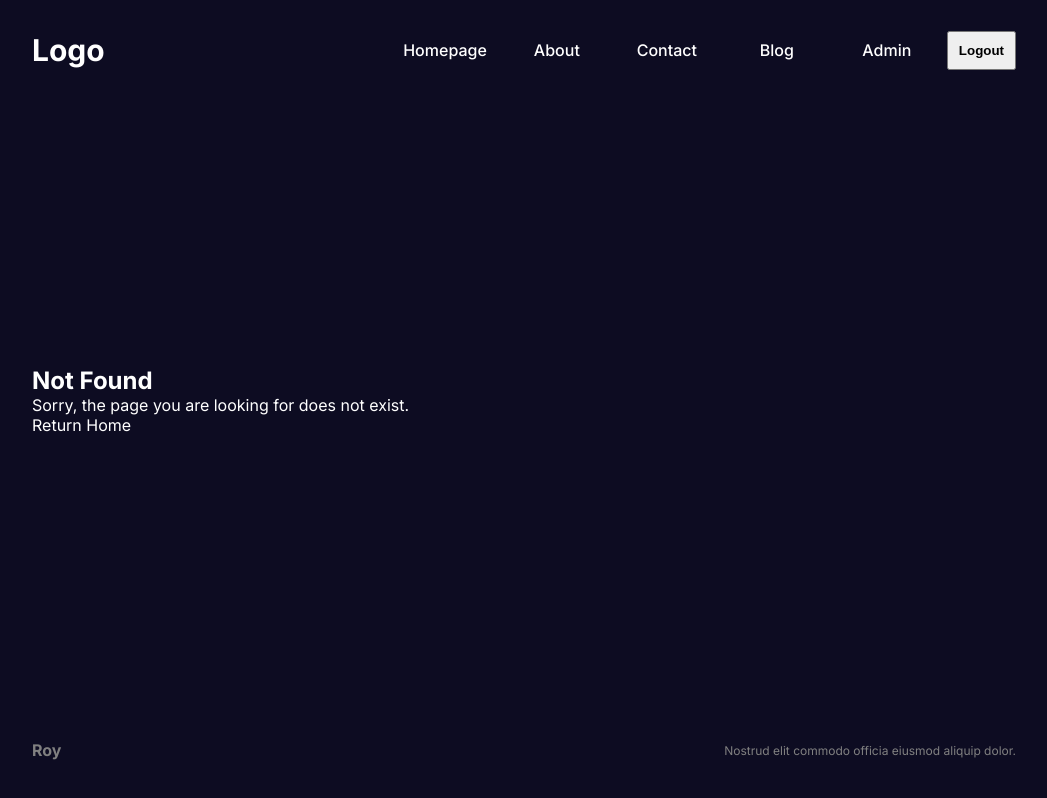
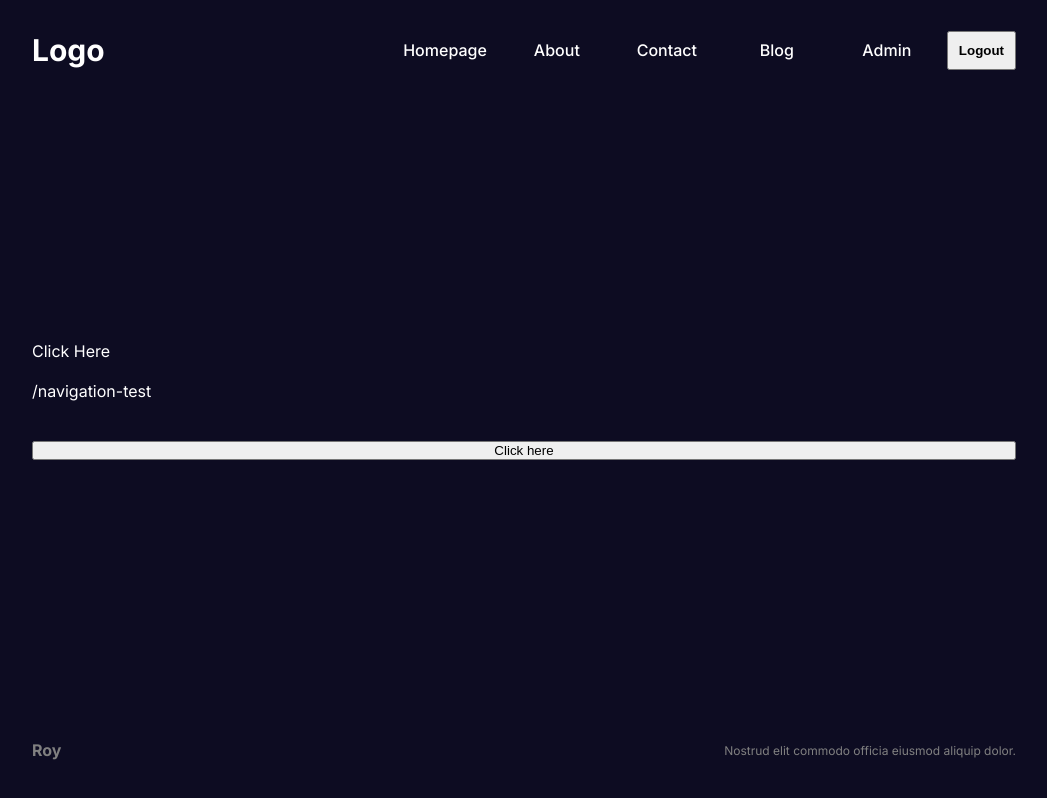
Before and after one commit to RoyGitt/blogify, a Next.js app: page /navigation-test in a window 1280 px wide. Before the commit this address had no page. Shown: the whole page, without its empty margins (116-1163 px from the left). Built offline with nearby package versions, Linux system fonts and the light colour scheme.

Commit message:
Test hydaration failures and navigation in next js

```diff
--- /dev/null
+++ b/src/app/navigation-test/page.jsx
@@ -0,0 +1,34 @@
+"use client";
+
+import Link from "next/link";
+import { usePathname, useRouter, useSearchParams } from "next/navigation";
+
+const NavigationPage = () => {
+  const pathname = usePathname();
+  const router = useRouter();
+  const searchParams = useSearchParams();
+
+  const handleClick = () => {
+    router.push("/");
+
+    // Does not enters anything to the browsers history stack
+    // router.replace("/");
+
+    // router.back();
+    // router.forward();
+    // router.refresh();
+    // router.refresh();
+  };
+
+  const q = searchParams.get("q");
+
+  return (
+    <div style={{ display: "flex", flexDirection: "column", gap: "20px" }}>
+      <Link href="/about">Click Here</Link>
+      <p>{pathname}</p>
+      <p>{q && q}</p>
+      <button onClick={handleClick}>Click here</button>
+    </div>
+  );
+};
+export default NavigationPage;
--- /dev/null
+++ b/src/components/hydrationTest/HydrationTest.jsx
@@ -0,0 +1,5 @@
+const a = Math.random();
+const HydrationTest = () => {
+  return <div>{a}</div>;
+};
+export default HydrationTest;
```
